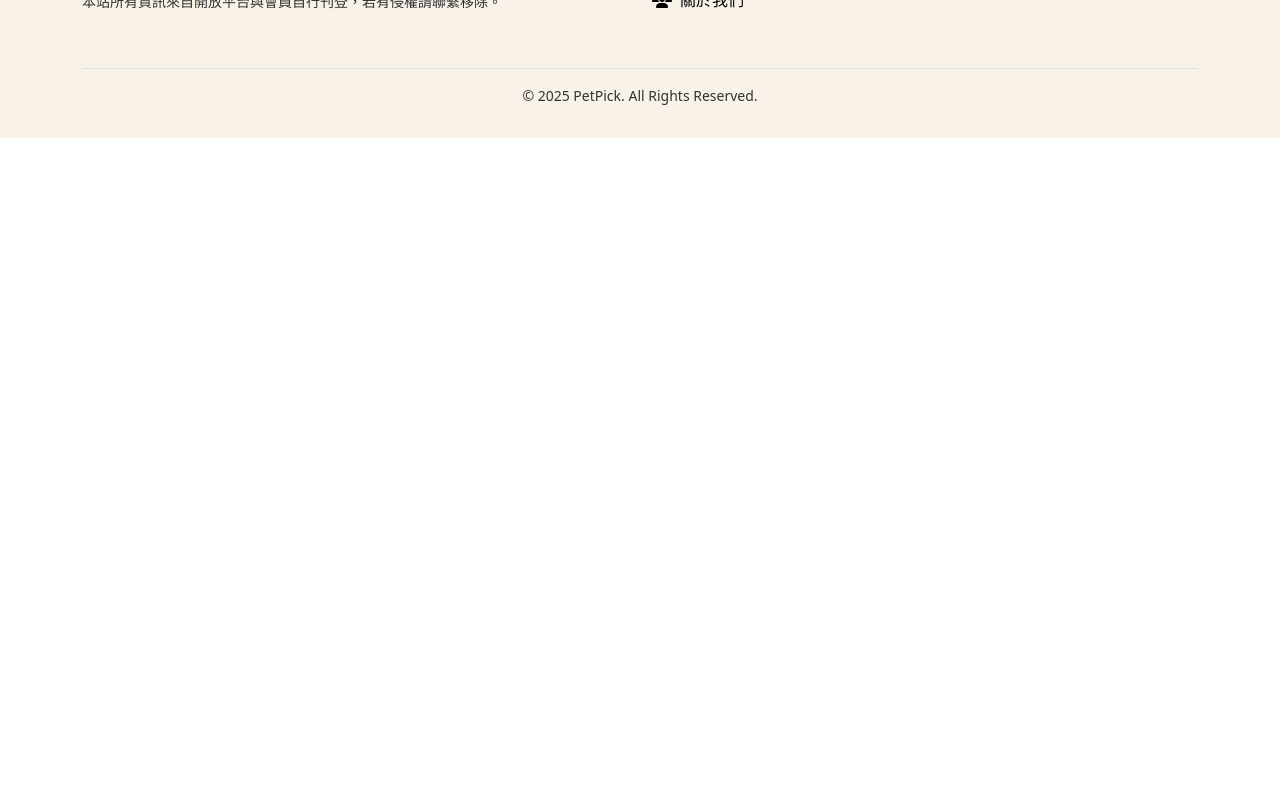
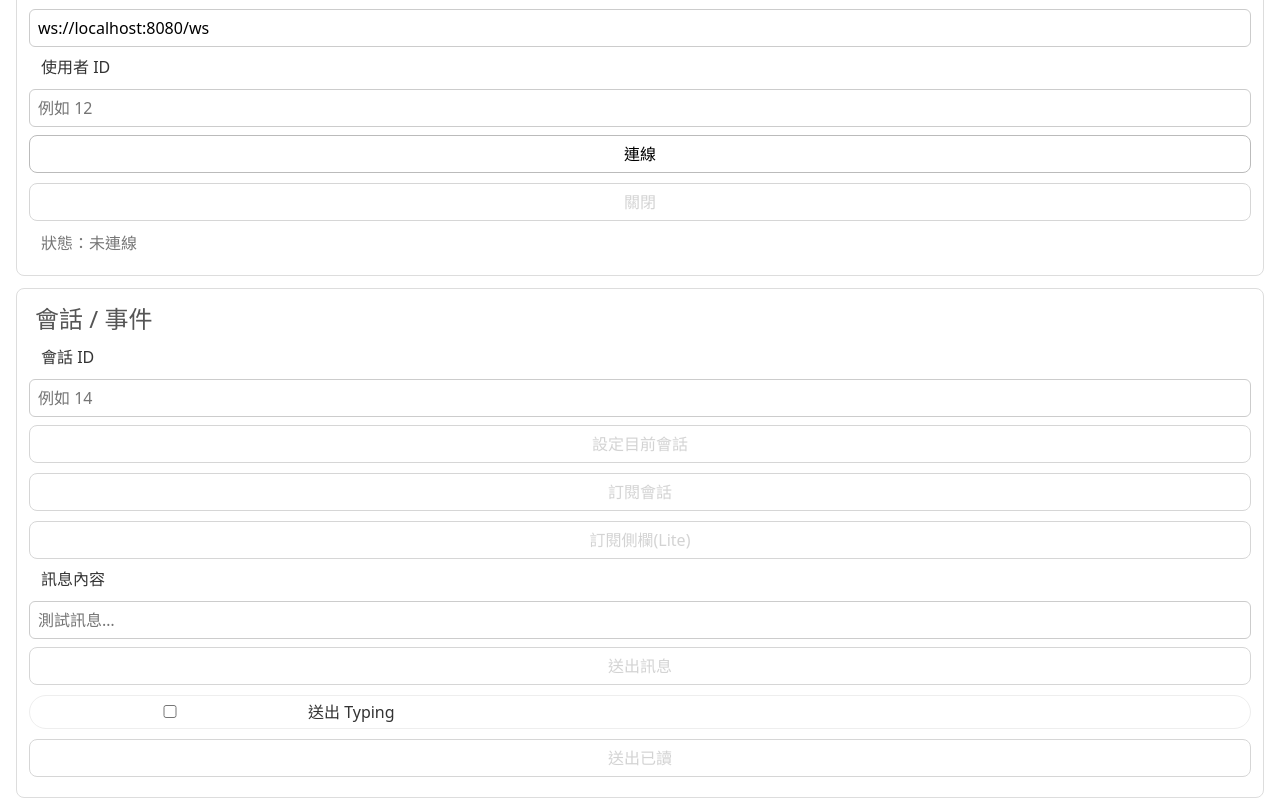
Before and after one commit to Weilij/PetPick-final, a Vue app in the folder petpick-frontend/: page /test in a window 1280 px wide. Shown: the part 240-1040 px from the top of the page. Before the commit the page ends 800 px from the top, so only its background shows below. Built offline with nearby package versions, Linux system fonts and the light colour scheme.

Commit message:
修改ws

```diff
--- /dev/null
+++ b/petpick-frontend/src/pages/Chat/WsTest.vue
@@ -0,0 +1,168 @@
+<!-- src/pages/Dev/WsTest.vue -->
+<template>
+  <div class="p-3">
+    <h3>WS 前端單頁測試</h3>
+    <p class="text-muted">用來驗證：連線、訂閱會話、發送訊息、typing/已讀。</p>
+
+    <fieldset class="box">
+      <legend>連線設定</legend>
+      <div class="row">
+        <label>WS 伺服器</label>
+        <input v-model="url" type="text" placeholder="ws://localhost:8080/ws" />
+      </div>
+      <div class="row">
+        <label>使用者 ID</label>
+        <input v-model="userId" type="text" placeholder="例如 12" />
+      </div>
+      <div class="row gap">
+        <button :disabled="open" @click="connect">連線</button>
+        <button :disabled="!open" @click="close">關閉</button>
+        <span :class="['status', open?'ok':'muted']">狀態：{{ open?'已連線':'未連線' }}</span>
+      </div>
+    </fieldset>
+
+    <fieldset class="box">
+      <legend>會話 / 事件</legend>
+      <div class="row">
+        <label>會話 ID</label>
+        <input v-model="convId" type="text" placeholder="例如 14" />
+      </div>
+      <div class="row gap">
+        <button :disabled="!open" @click="setCurrent">設定目前會話</button>
+        <button :disabled="!open" @click="subscribe">訂閱會話</button>
+        <button :disabled="!open" @click="subscribeLite">訂閱側欄(Lite)</button>
+      </div>
+      <div class="row">
+        <label>訊息內容</label>
+        <input v-model="msg" type="text" placeholder="測試訊息…" @keydown.enter.prevent="send" />
+      </div>
+      <div class="row gap">
+        <button :disabled="!open" @click="send">送出訊息</button>
+        <label class="chip">
+          <input type="checkbox" v-model="typingOnce" @change="sendTyping" />
+          <span>送出 Typing</span>
+        </label>
+        <button :disabled="!open" @click="sendRead">送出已讀</button>
+      </div>
+    </fieldset>
+
+    <fieldset class="box">
+      <legend>日誌</legend>
+      <pre id="log">{{ logs.join('\n') }}</pre>
+      <div class="row"><button @click="logs=[]">清除日誌</button></div>
+    </fieldset>
+  </div>
+</template>
+
+<script setup>
+import { ref } from 'vue'
+
+const url = ref('ws://localhost:8080/ws')
+const userId = ref('')
+const convId = ref('')
+const msg = ref('')
+const typingOnce = ref(false)
+const logs = ref([])
+
+let ws = null
+const open = ref(false)
+
+function log(s, cls='') {
+  const ts = new Date().toLocaleTimeString()
+  logs.value.push(`[${ts}] ${s}`)
+  // 保持最多 500 行
+  if (logs.value.length > 500) logs.value.splice(0, logs.value.length - 500)
+  // 自動捲到底（等下一輪 DOM）
+  requestAnimationFrame(() => {
+    const el = document.getElementById('log'); if (el) el.scrollTop = el.scrollHeight
+  })
+}
+
+function sendJSON(obj){
+  if (!open.value || !ws) { log('尚未連線，無法送出'); return }
+  const s = JSON.stringify(obj)
+  ws.send(s)
+  log('→ SEND: ' + s)
+}
+
+function connect(){
+  if (!url.value || !userId.value) { alert('請輸入 WS 伺服器與使用者 ID'); return }
+  if (ws && open.value) ws.close()
+  try{
+    ws = new WebSocket(url.value)
+    log(`嘗試連線：${url.value}`)
+    ws.onopen = () => {
+      open.value = true
+      log('已連線')
+      // 告知身分（依你的後端協議調整）
+      sendJSON({ type:'init', userId: userId.value })
+    }
+    ws.onmessage = (evt) => {
+      let data = evt.data
+      try { data = JSON.parse(evt.data) } catch {}
+      log('← EVT: ' + (typeof data==='string'? data : JSON.stringify(data)))
+    }
+    ws.onclose = (e) => {
+      open.value = false
+      log(`連線關閉 (code=${e.code})`)
+    }
+    ws.onerror = (e) => {
+      log('WS error：' + (e?.message || e))
+    }
+  }catch(e){
+    log('建立連線例外：' + e.message)
+  }
+}
+
+function close(){
+  if (ws) ws.close(1000, 'client close')
+}
+
+function setCurrent(){
+  if (!convId.value) return alert('請先填會話 ID')
+  sendJSON({ type:'setCurrent', conversationId: convId.value })
+}
+function subscribe(){
+  if (!convId.value) return alert('請先填會話 ID')
+  sendJSON({ type:'subscribe', conversationId: convId.value })
+}
+function subscribeLite(){
+  if (!convId.value) return alert('請先填會話 ID')
+  sendJSON({ type:'subscribeLite', conversationId: convId.value })
+}
+
+function send(){
+  if (!convId.value) return alert('請先填會話 ID')
+  if (!msg.value.trim()) return
+  const clientId = 'c_' + Date.now().toString(36)
+  sendJSON({ type:'message', conversationId: convId.value, senderId: userId.value, content: msg.value, clientId })
+  msg.value = ''
+}
+
+function sendTyping(){
+  if (!typingOnce.value) return
+  if (!convId.value) return alert('請先填會話 ID')
+  sendJSON({ type:'typing', conversationId: convId.value, userId: userId.value })
+  // 自動取消勾選
+  setTimeout(() => { typingOnce.value = false }, 400)
+}
+
+function sendRead(){
+  if (!convId.value) return alert('請先填會話 ID')
+  sendJSON({ type:'read', conversationId: convId.value, userId: userId.value })
+}
+</script>
+
+<style scoped>
+.p-3{ padding:16px; }
+.box{ border:1px solid #ddd; border-radius:8px; padding:12px; margin:12px 0; }
+legend{ padding:0 6px; color:#555; }
+.row{ display:flex; align-items:center; gap:10px; margin:8px 0; flex-wrap:wrap; }
+.row > label{ min-width:110px; color:#333; }
+input{ padding:6px 8px; border:1px solid #ccc; border-radius:6px; min-width:260px; }
+button{ padding:6px 12px; border-radius:8px; border:1px solid #bbb; background:#fff; cursor:pointer; }
+button:disabled{ opacity:.6; cursor:not-allowed; }
+.status.ok{ color:#0a7; } .status.muted{ color:#777; }
+#log{ width:100%; height:280px; border:1px solid #ddd; border-radius:8px; padding:8px; background:#fafafa; overflow:auto; white-space:pre-wrap; }
+.chip{ display:inline-flex; align-items:center; gap:8px; background:#fff; border:1px solid #eee; border-radius:999px; padding:4px 10px; }
+</style>
--- a/petpick-frontend/src/pages/Mission/MissionUpload.vue
+++ b/petpick-frontend/src/pages/Mission/MissionUpload.vue
@@ -304,7 +304,7 @@ async function onSubmit() {
   // 檢查認證狀態
   if (!auth.value.loggedIn) {
     alert('❌ 請先登入才能上傳任務')
-    sessionStorage.setItem('redirect', '/mission/upload')
+    sessionStorage.setItem('redirect', '/missions/upload')
     router.push('/login')
     return
   }
@@ -347,9 +347,8 @@ async function onSubmit() {
     console.log('🚀 開始上傳任務:', payload)
 
     // ✅ 使用 http axios 實例，會自動帶 JWT token
-    const response = await http.post('/api/missions/upload', fd, {
-      headers: { 'Content-Type': 'multipart/form-data' }
-    })
+     const response = await http.post('/api/missions/upload', fd)
+
 
     console.log('✅ 上傳成功:')
     alert('✅ 上傳成功')
--- a/petpick-frontend/src/router/index.js
+++ b/petpick-frontend/src/router/index.js
@@ -50,6 +50,7 @@ const router = createRouter({
 
     // Chat（需要登入）
     { path: '/chat', name: 'chat', component: Chat, meta: { requiresAuth: true } },
+    { path: '/test', name: 'wsTest', component: () => import('@/pages/Chat/WsTest.vue') },
 
     // Mission
     { path: '/missions', name: 'missions', component: MissionMain },
```
Also changed, not shown: petpick-frontend/src/pages/Chat/Chat.vue (+69 -143 lines).
